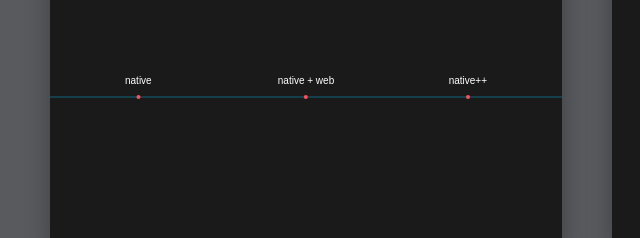
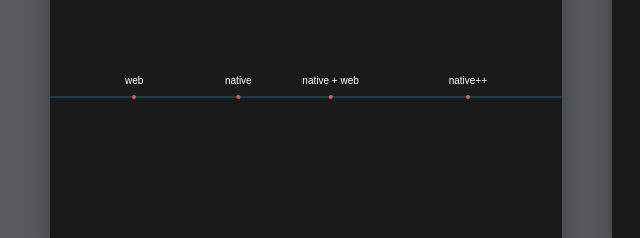
Before and after one commit to tmn/bekkopen-fuse-presentation, a website: page index.html in a window 1280 px wide. Shown: the part 559-797 px from the top of the page, 0-640 px from the left. Drawn offline with Linux system fonts and the light colour scheme; a web font is replaced by a local one.

Commit message:
Add web to timeline

```diff
--- a/index.html
+++ b/index.html
@@ -140,10 +140,14 @@
     <section class="slide" id="timeline">
 
       <article style="left: 150px;">
+        <header>web</header>
+      </article>
+
+      <article style="left: 350px;">
         <header>native</header>
       </article>
 
-      <article style="left: 50%; transform: translateX(-50%);">
+      <article style="right: 350px; transform: translateX(-50%);">
         <header>native + web</header>
       </article>
 
```
